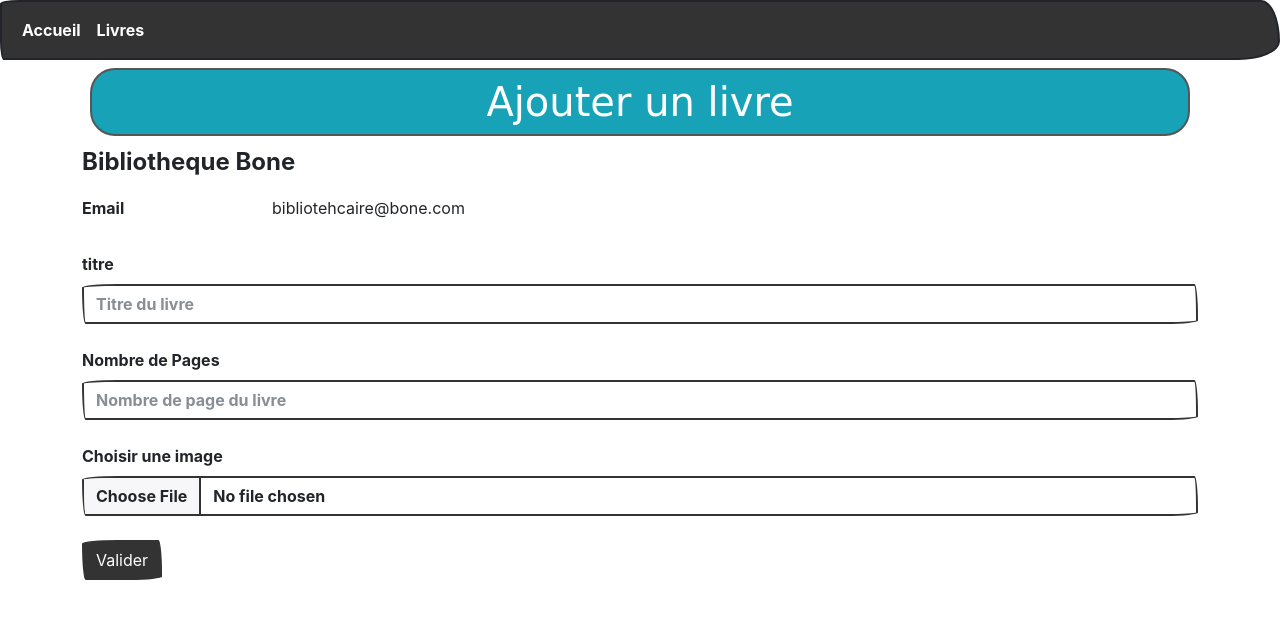
After one commit to MouhamadouFALL/gestion-bibliotheque, a PHP site: template views/ajouterLivre.view.php in a window 1280 px wide. The commit adds this page. Shown: the top 619 px of the page. Run offline with PHP 8.4, Linux system fonts and the light colour scheme; the template is opened without the code that fills it, so the values that code supplies are empty; some libraries are stand-ins or nearby versions; some web fonts are replaced.

Commit message:
Ajouter des views afficherLivre et ajouterLivre

```diff
--- /dev/null
+++ b/views/ajouterLivre.view.php
@@ -0,0 +1,34 @@
+<?php ob_start()?>
+
+<form method="POST" action="<?= URL?>livres/va" enctype="multipart/form-data">
+<fieldset>
+    <legend>Bibliotheque Bone</legend>
+    <div class="form-group row">
+      <label for="staticEmail" class="col-sm-2 col-form-label">Email</label>
+      <div class="col-sm-10">
+        <input type="text" readonly="" class="form-control-plaintext" id="staticBibliothecaire" value="bibliotehcaire@bone.com">
+      </div>
+    </div>
+
+    <div class="form-group">
+      <label for="titre" class="form-label mt-4">titre</label>
+      <input type="text" class="form-control" id="titre" name="titre"  placeholder="Titre du livre">
+    </div>
+    <div class="form-group">
+      <label for="nbPages" class="form-label mt-4">Nombre de Pages</label>
+      <input type="number" class="form-control" id="nbPages" name="nbPages"  placeholder="Nombre de page du livre">
+    </div>
+    <div class="form-group">
+      <label for="image" class="form-label mt-4">Choisir une image</label>
+      <input class="form-control" type="file" id="image" name="image">
+    </div>
+    <br/>
+    <button type="submit" class="btn btn-primary">Valider</button>
+</fieldset>
+</form>
+
+<?php
+$content = ob_get_clean();
+$titre = "Ajouter un livre";
+require_once "template.php";
+?>
--- a/views/livres.view.php
+++ b/views/livres.view.php
@@ -22,7 +22,7 @@ ob_start();
     ?>
     <tr>
         <td class="align-middle"><img src="public/images/<?= $livres[$i]->getImage(); ?>"  width="60px;"></td>
-        <td class="align-middle"><?= $livres[$i]->getTitre(); ?></td>
+        <td class="align-middle"><a href="<?= URL ?>livres/l/<?= $livres[$i]->getId();?>"><?= $livres[$i]->getTitre();?></a></td>
         <td class="align-middle"><?= $livres[$i]->getNbPages(); ?></td>
         <td class="align-middle"><a href="" class="btn btn-warning">Modifier</a></td>
         <td class="align-middle"><a href="" class="btn btn-danger">Supprimer</a></td>
@@ -30,7 +30,7 @@ ob_start();
     <?php endfor; ?>
 </table>
 
-<div><a href="" class="btn btn-success d-block">Ajouter</a></div>
+<div><a href="<?= URL ?>livres/a" class="btn btn-success d-block">Ajouter</a></div>
 
 <?php
 $content = ob_get_clean();
--- a/views/template.php
+++ b/views/template.php
@@ -20,10 +20,10 @@
             <div class="collapse navbar-collapse" id="navbarColor01">
                 <ul class="navbar-nav me-auto">
                     <li class="nav-item">
-                        <a class="nav-link" href="accueil">Accueil</a>
+                        <a class="nav-link" href="<?= URL ?>accueil">Accueil</a>
                     </li>
                     <li class="nav-item">
-                        <a class="nav-link" href="livres">Livres</a>
+                        <a class="nav-link" href="<?= URL ?>livres">Livres</a>
                     </li>
                 </ul>
 
```
Also changed, not shown: controllers/LivresController.controller.php (+9 -0 lines), index.php (+34 -3 lines), models/LivreManager.class.php (+8 -0 lines), views/afficherLivre.view.php (added, +17 -0 lines), 1 other file.
